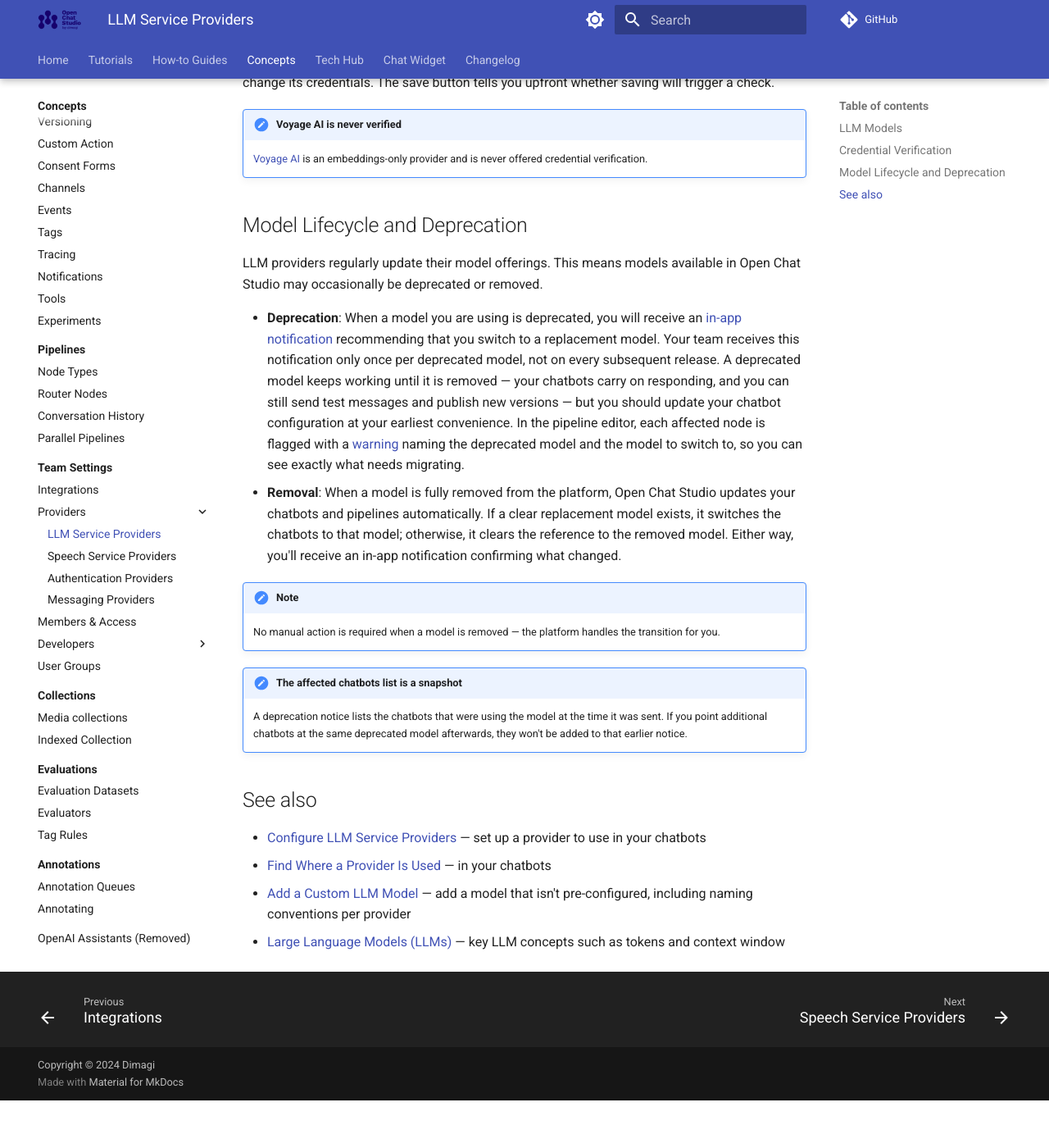
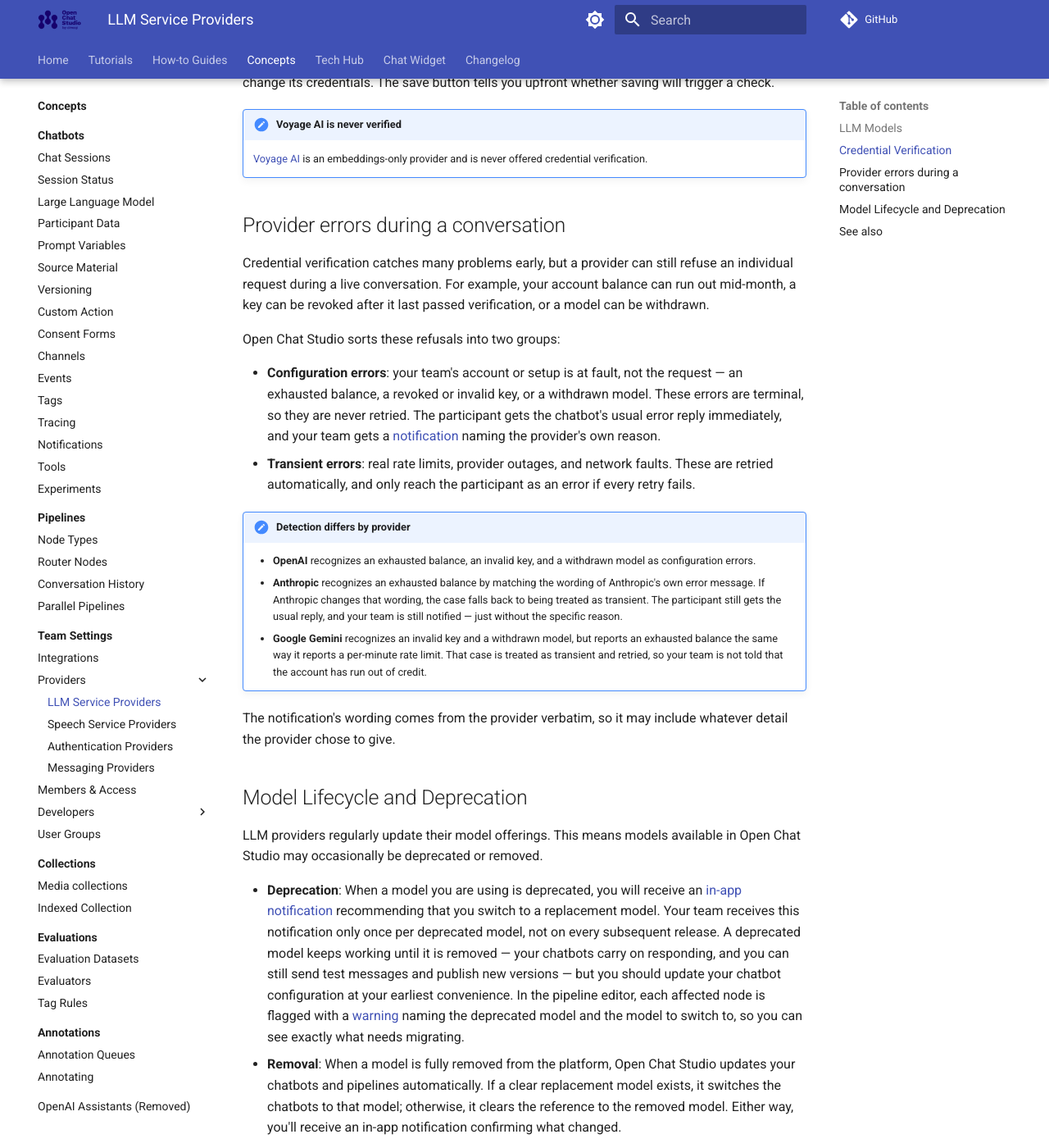
Before and after one commit to dimagi/open-chat-studio-docs, an MkDocs documentation site: the page built from docs/concepts/team/llm_providers.md, in a window 1280 px wide and 1400 px high, scrolled down 1625 px. Shown: the whole window at 82% size. Built offline with MkDocs 1.6.1 and Material for MkDocs 9.7.7, drawn with Linux system fonts in a browser that asks for light colours; a script that is not in the unit is left out; comment, search, counter and statistics services are not loaded; before the commit the page ends 2967 px from its top, so only the background shows below that.

Commit message:
update changelog and docs from OCS PR #4530
Co-Authored-By: Claude Opus 5 (1M context) <noreply@anthropic.com>

```diff
--- a/docs/concepts/team/llm_providers.md
+++ b/docs/concepts/team/llm_providers.md
@@ -47,6 +47,24 @@ Verification runs automatically whenever you save a provider whose credentials h
 
     [Voyage AI](https://docs.voyageai.com/docs/embeddings) is an embeddings-only provider and is never offered credential verification.
 
+## Provider errors during a conversation
+
+Credential verification catches many problems early, but a provider can still refuse an individual request during a live conversation.
+For example, your account balance can run out mid-month, a key can be revoked after it last passed verification, or a model can be withdrawn.
+
+Open Chat Studio sorts these refusals into two groups:
+
+- **Configuration errors**: your team's account or setup is at fault, not the request — an exhausted balance, a revoked or invalid key, or a withdrawn model. These errors are terminal, so they are never retried. The participant gets the chatbot's usual error reply immediately, and your team gets a [notification](../notifications.md) naming the provider's own reason.
+- **Transient errors**: real rate limits, provider outages, and network faults. These are retried automatically, and only reach the participant as an error if every retry fails.
+
+!!! note "Detection differs by provider"
+
+    - **OpenAI** recognizes an exhausted balance, an invalid key, and a withdrawn model as configuration errors.
+    - **Anthropic** recognizes an exhausted balance by matching the wording of Anthropic's own error message. If Anthropic changes that wording, the case falls back to being treated as transient. The participant still gets the usual reply, and your team is still notified — just without the specific reason.
+    - **Google Gemini** recognizes an invalid key and a withdrawn model, but reports an exhausted balance the same way it reports a per-minute rate limit. That case is treated as transient and retried, so your team is not told that the account has run out of credit.
+
+The notification's wording comes from the provider verbatim, so it may include whatever detail the provider chose to give.
+
 ## Model Lifecycle and Deprecation
 
 LLM providers regularly update their model offerings. This means models available in Open Chat Studio may occasionally be deprecated or removed.
```
Also changed, not shown: docs/changelog.md (+3 -0 lines), docs/concepts/notifications.md (+1 -0 lines).
